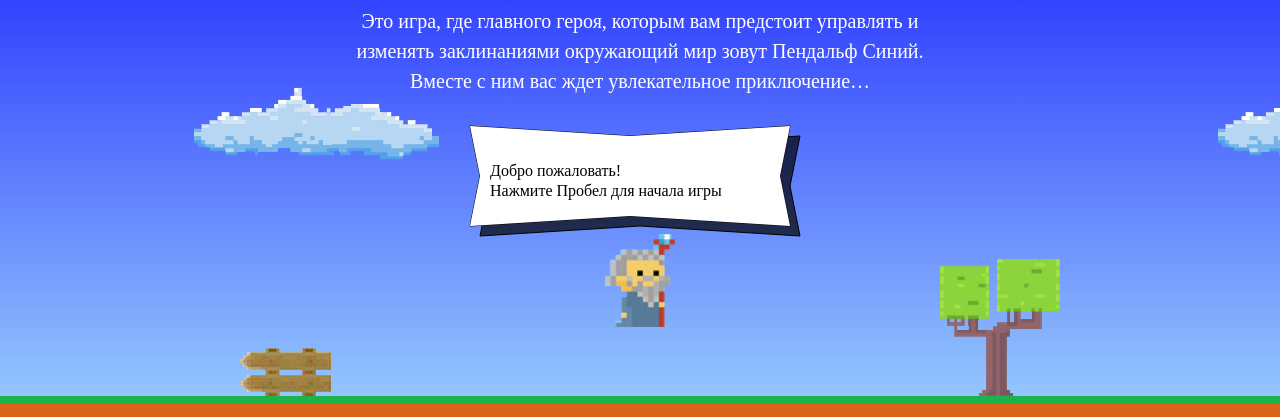
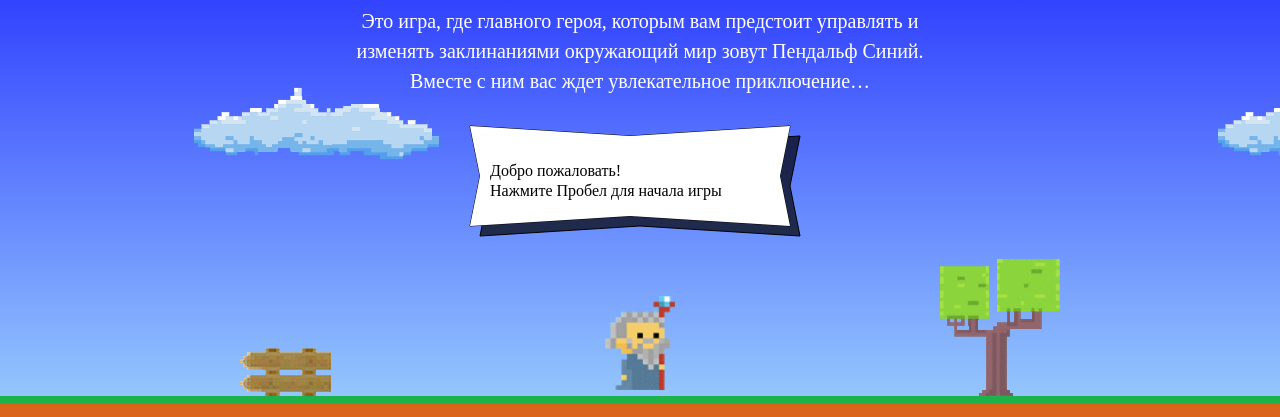
Before and after one commit to alexandraleo/45442-code-and-magick, a website: page index.html in a window 1280 px wide. Shown: the part 203-620 px from the top of the page. Drawn offline with Linux system fonts and the light colour scheme; a web font is replaced by a local one.

Commit message:
Внесены правки

```diff
--- a/index.html
+++ b/index.html
@@ -182,13 +182,21 @@
 </template>
 <script>
   var fireballSize = 22;
-  var getFireballSpeed = function(left) {return left === true ? 5 : 2};
+  var getFireballSpeed = function(left) {
+    return left ? 5 : 2;
+  };
   var wizardSpeed = 3;
   var wizardWidth = 70;
-  var getWizardHeight = function() {return 1.337 * wizardWidth};
-  var getWizardX = function(width) {return (width - wizardWidth) / 2};
-  var getWizardY = function(height) {return (height - getWizardHeight()) * 2 / 3};
-  //...на высоте две трети игрового поля от земли?? не уверена, что реализовала правильно, но такое появление мне нравится больше других вариантов
+  var getWizardHeight = function() {
+    return 1.337 * wizardWidth;
+  };
+  var getWizardX = function(width) {
+    return (width - wizardWidth) / 2;
+  };
+  var getWizardY = function(height) {
+    return height * 2 / 3;
+  };
+
 </script>
 <script src="js/game.js"></script>
 
```
